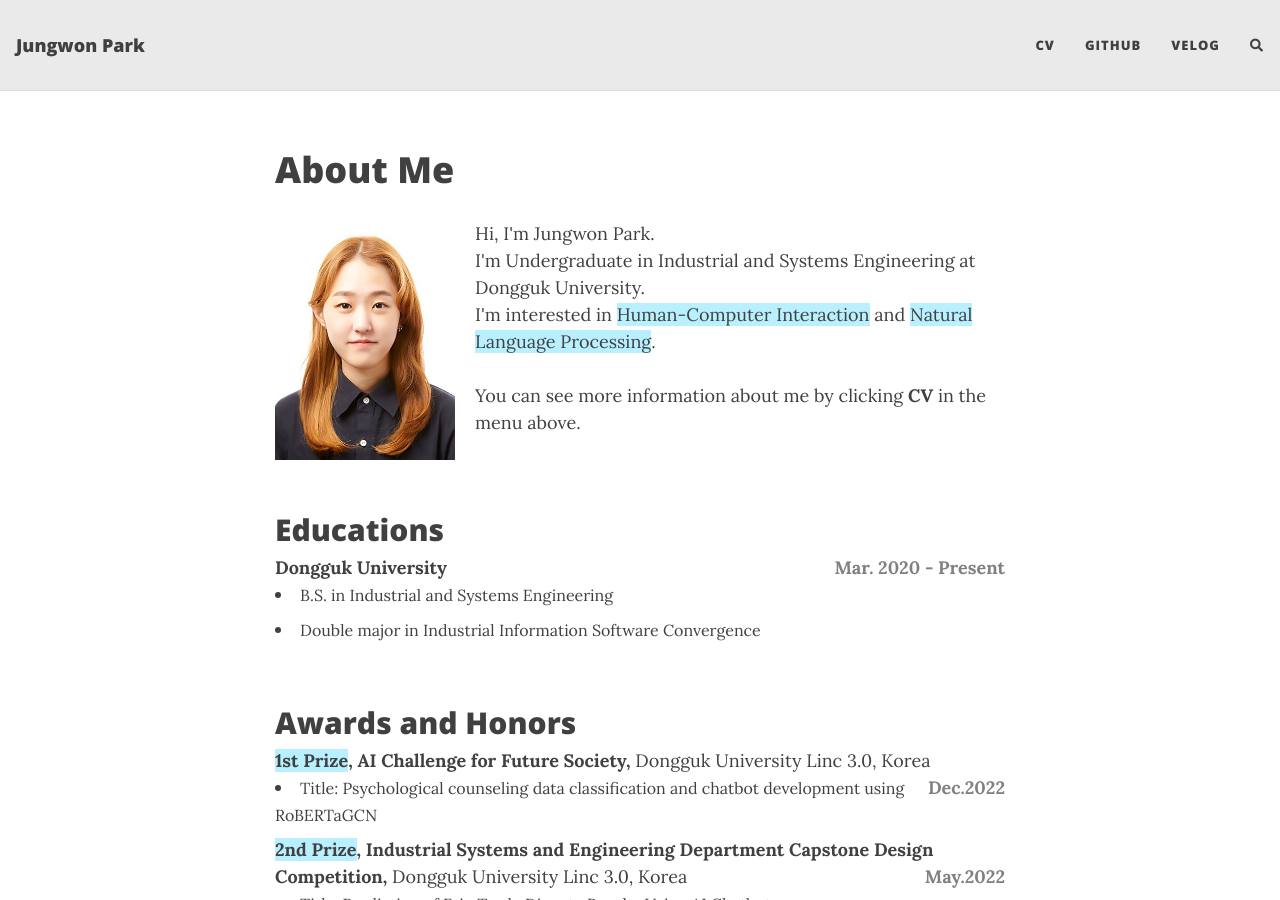
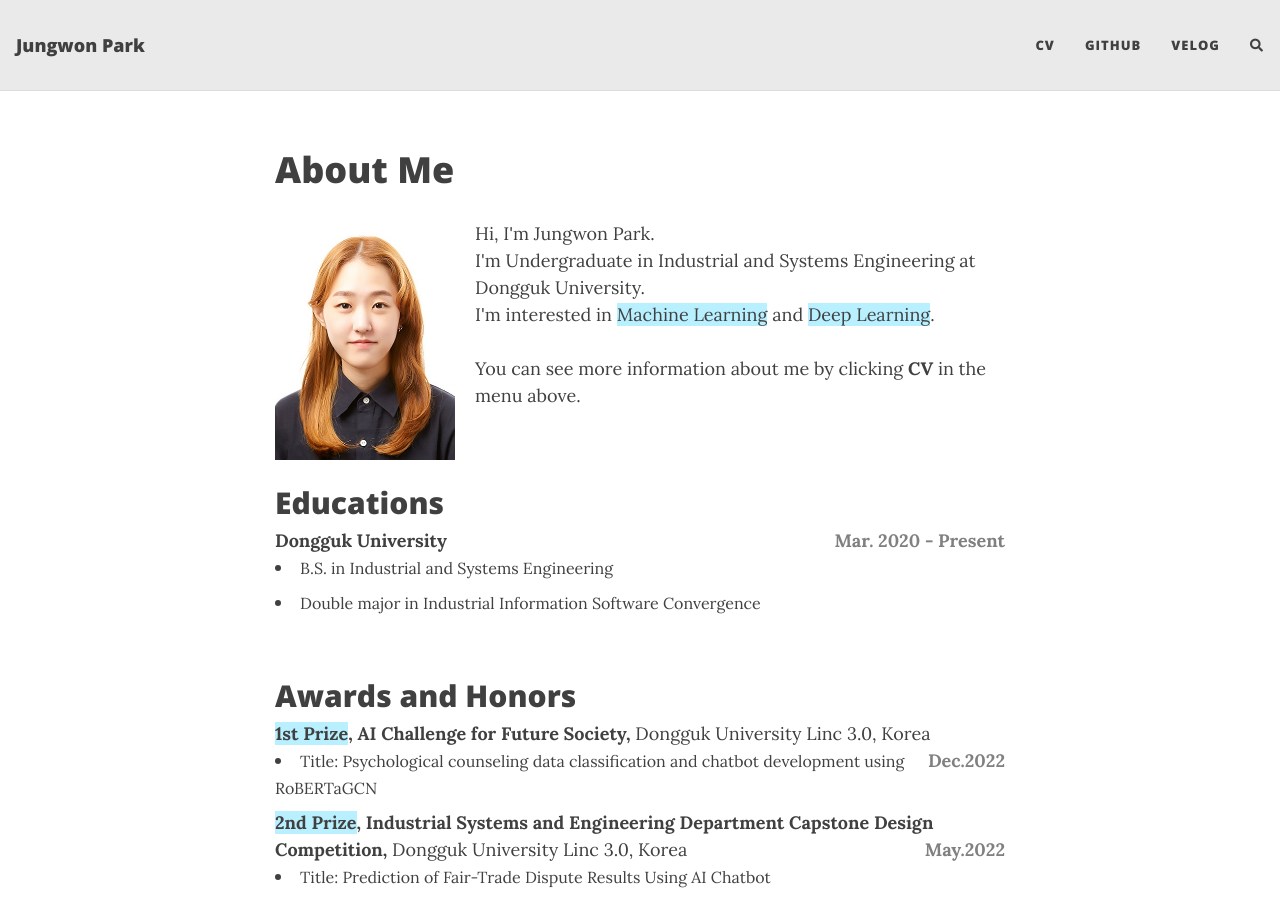
Before and after one commit to jardin00/jardin00.github.io, a Jekyll site: the page built from index.html, in a window 1280 px wide and 900 px high. Built offline with Jekyll 4.4.1, drawn with Linux system fonts in a browser that asks for light colours; nearby versions of some CDN libraries; the list of posts is cut into pages by our own code; comment, search, counter and statistics services are not loaded.

Commit message:
Update index.html

```diff
--- a/index.html
+++ b/index.html
@@ -17,7 +17,7 @@ layout: page
 <div>
 <p>    Hi, I'm Jungwon Park. <br>
        I'm Undergraduate in Industrial and Systems Engineering at Dongguk University.<br>
-       I'm interested in <span style='background-color:#b8f0ff;'>Human-Computer Interaction</span> and <span style='background-color:#b8f0ff;'>Natural Language Processing</span>.
+       I'm interested in <span style='background-color:#b8f0ff;'>Machine Learning</span> and <span style='background-color:#b8f0ff;'>Deep Learning</span>.
        <br>
        <br>
        You can see more information about me by clicking <span style="font-weight: bold;">CV</span> in the menu above.
```
